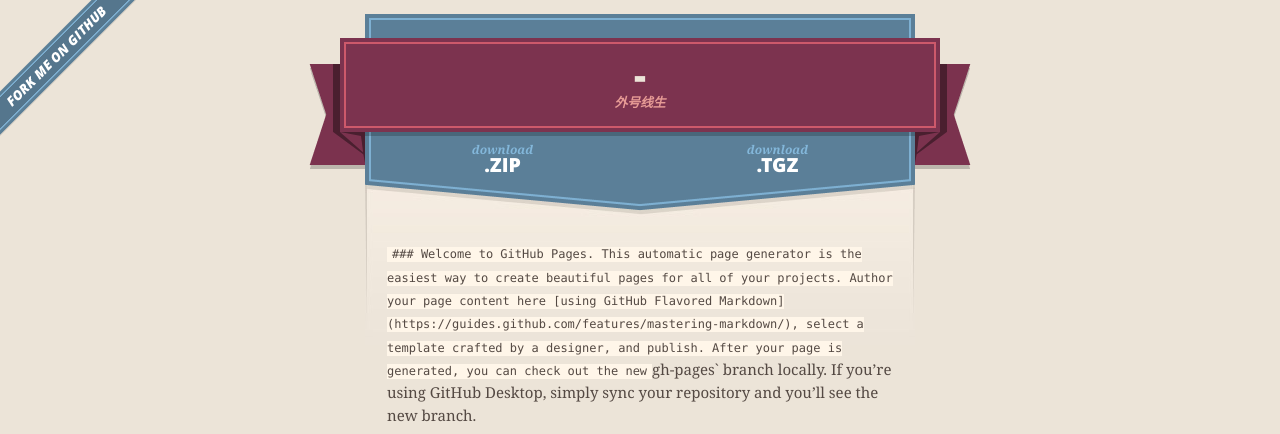
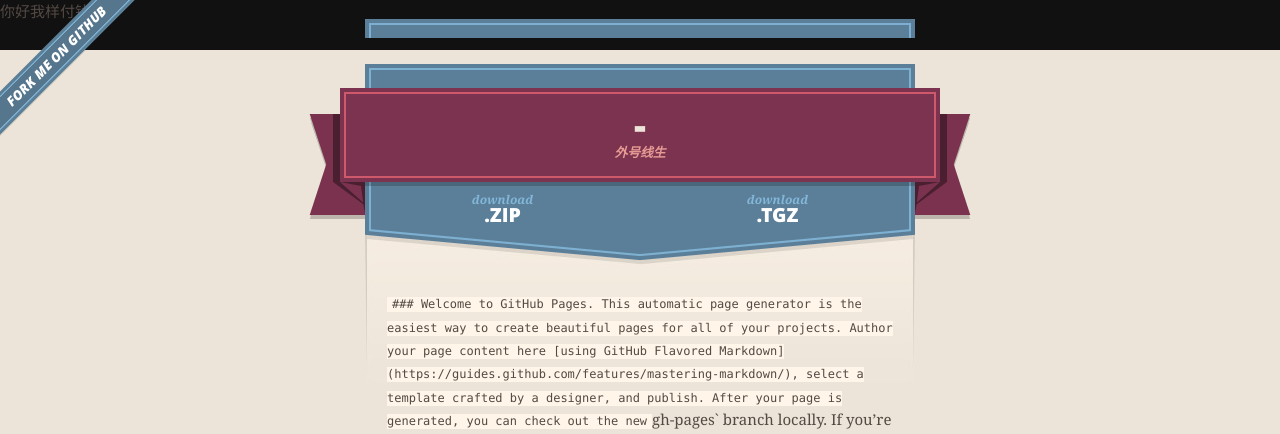
Before and after one commit to MJnickname/-, a plain HTML site: page index.html in a window 1280 px wide. Shown: the top 434 px of the page. Drawn offline with nearby package versions, Linux system fonts and the light colour scheme.

Commit message:
Update index.html

```diff
--- a/index.html
+++ b/index.html
@@ -18,9 +18,18 @@
       })
     </script>
     <title>- by MJnickname</title>
+    <style>
+
+      .ds{
+        background:#111;
+        width:100%;
+        height:50px;
+       }
+    </style>
   </head>
 
   <body>
+    <div class="ds">你好我样付钱</div>
     <a id="forkme_banner" href="https://github.com/MJnickname/-">View on GitHub</a>
     <div class="shell">
 
```
